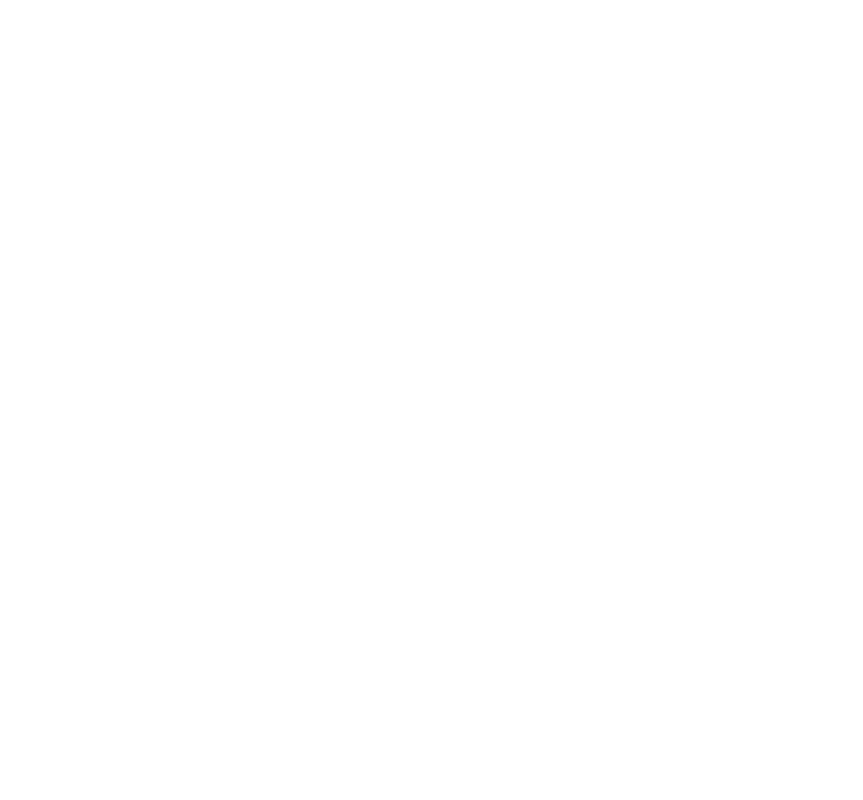
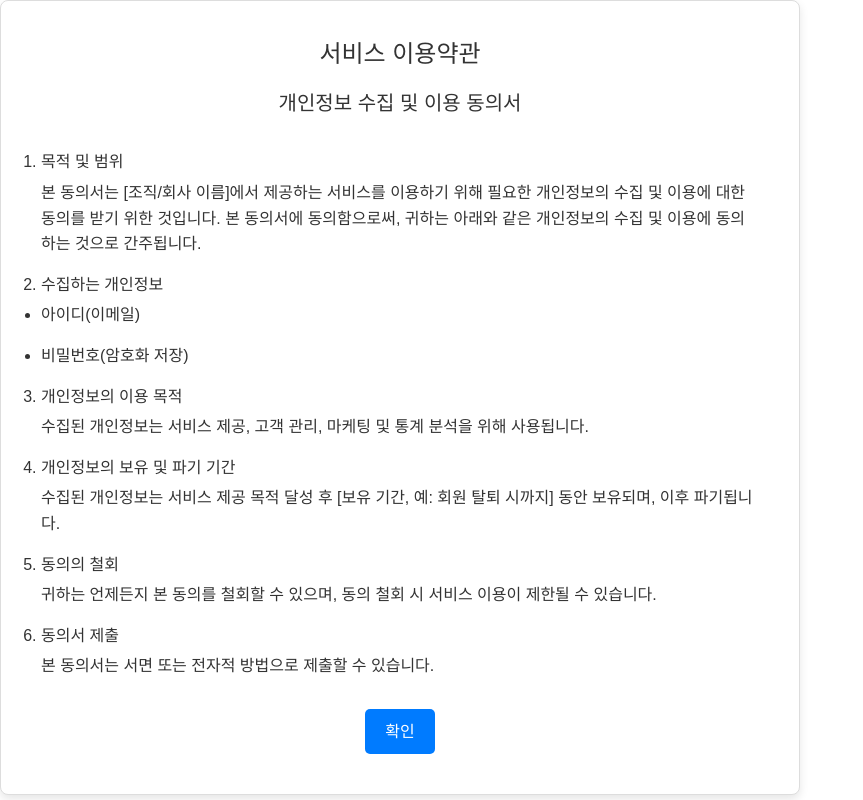
Before and after one commit to oz-4team/bbang-fe, a React (Vite) app: page /privacy in a window 1280 px wide. Before the commit this address had no page. Shown: the whole page, without its empty margins (0-863 px from the left). Built offline with nearby package versions, Linux system fonts and the light colour scheme.

Commit message:
✨ 파일명 변경

```diff
--- a/src/App.jsx
+++ b/src/App.jsx
@@ -19,7 +19,7 @@ import SchedulePage from "./pages/SchedulePage";
 
 
 import ProfilePage from "./pages/ProfilePage";
-import PrivacyPolicy from "./components/PrivacyPolicy";
+import Privacy from "./components/Privacy";
 
 
 function App() {
@@ -45,7 +45,7 @@ function App() {
 
             <Route path="/admin-request-completed" element={<AdminRequestCompletedPage />} />
             <Route path="/ProfilePage" element={<ProfilePage />} />
-            <Route path="/privacy-policy" element={<PrivacyPolicy />} />
+            <Route path="/privacy" element={<Privacy />} />
 
           </Route>
         </Routes>
--- a/src/components/PrivacyPolicy.jsx
+++ b/src/components/Privacy.jsx
@@ -1,8 +1,8 @@
 import React from 'react';
-import '../styles/PrivacyPolicy.css'; // CSS 파일을 import
+import '../styles/Privacy.css'; // CSS 파일을 import
 import { useNavigate } from 'react-router-dom'; // React Router 사용
 
-const PrivacyPolicy = () => {
+const Privacy = () => {
   const navigate = useNavigate(); // 페이지 이동을 위한 hook
 
   const handleConfirm = () => {
@@ -55,4 +55,4 @@ const PrivacyPolicy = () => {
   );
 };
 
-export default PrivacyPolicy;
+export default Privacy;
```
Also changed, not shown: src/styles/Privacy.css (renamed from src/styles/PrivacyPolicy.css).
